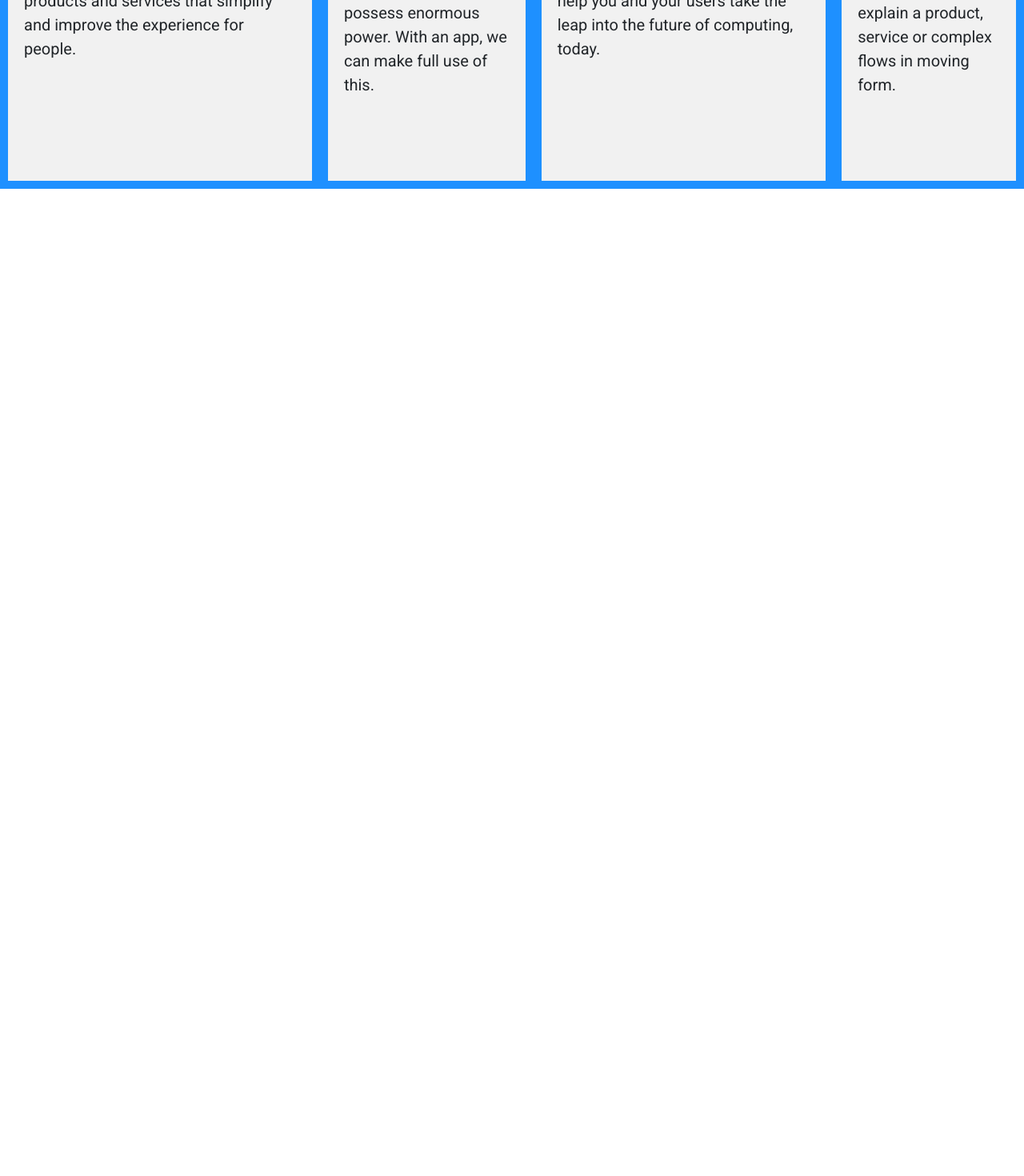
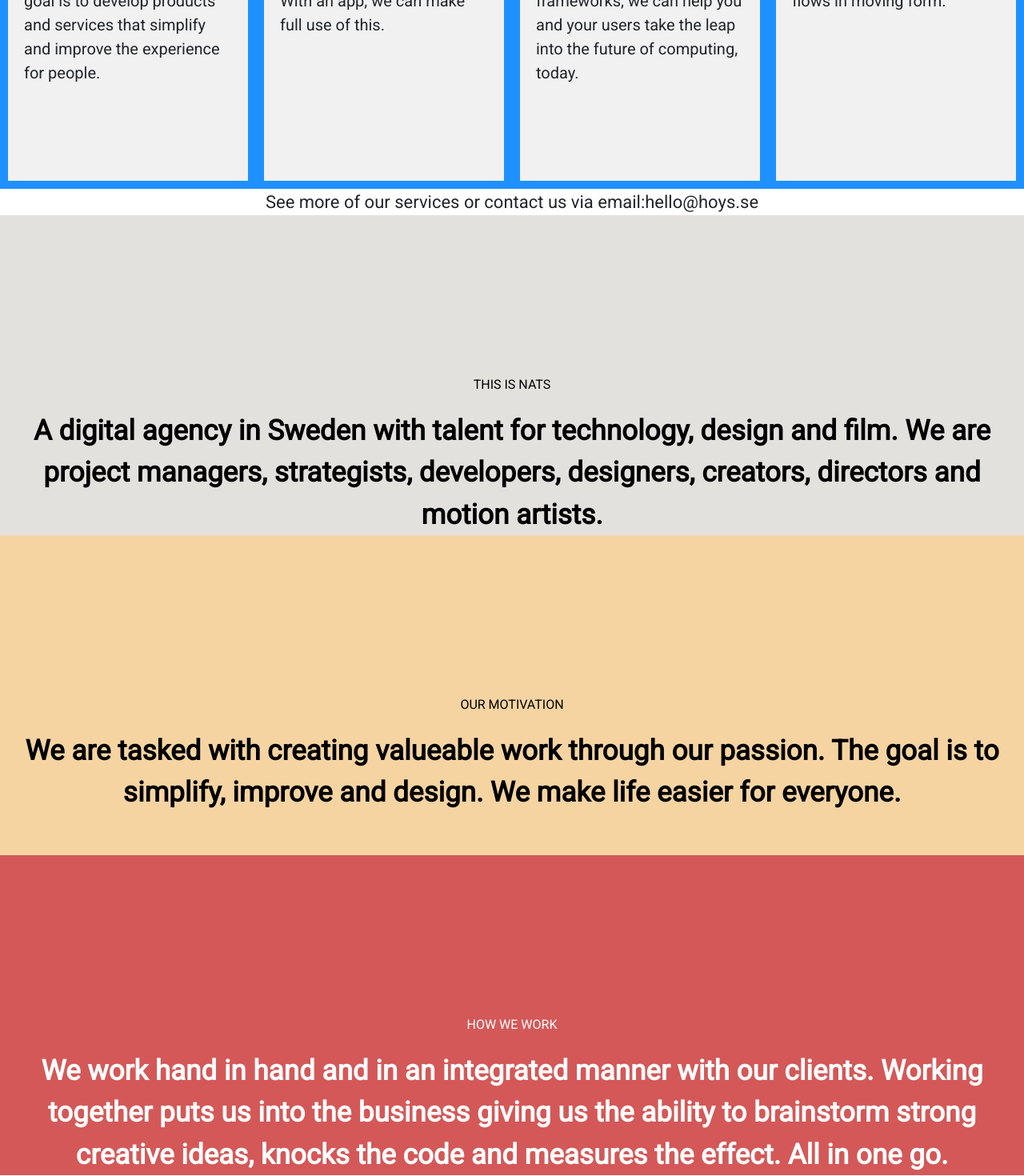
Before and after one commit to nataliemajadixon/digitalmarketing, a React (Create React App) app: page / in a window 1280 px wide. Shown: the part 1074-2544 px from the top of the page at 80% size. Before the commit the page ends 1310 px from the top, so only its background shows below. Built offline with nearby package versions, Linux system fonts and the light colour scheme; a web font is replaced by a local one.

Commit message:
new update

```diff
--- a/package.json
+++ b/package.json
@@ -7,6 +7,7 @@
     "@testing-library/react": "^13.4.0",
     "@testing-library/user-event": "^13.5.0",
     "bootstrap": "^5.2.3",
+    "bootstrap-icons": "^1.10.5",
     "react": "^18.2.0",
     "react-bootstrap": "^2.7.4",
     "react-dom": "^18.2.0",
--- a/src/components/Home/Home.css
+++ b/src/components/Home/Home.css
@@ -36,7 +36,10 @@
 .servicecon{
      font-family: 'Roboto', sans-serif;
     height: 50vh;
-    display: flex;
+    display: grid;
+  grid-auto-flow: column;
+  grid-auto-columns: 1fr;
+    /* display: flex; */
     background-color: DodgerBlue;
 
 }
@@ -46,6 +49,8 @@
     margin: 10px;
     padding: 20px;
     font-size: 30px;
+
+
   }
 
   .scontainershead{
@@ -57,3 +62,53 @@
   .scontainersmain{
     font-size: 20px;
   }
+
+  .sbottom{
+    text-align: center;
+    font-family: 'Roboto', sans-serif;
+    font-size: 22px;
+    font-weight: 500;
+  }
+
+
+
+  .nats{
+    height: 50vh;
+    background-color: rgb(227, 225, 222);
+    padding-top: 200px;
+    text-align: center;
+    color: black;
+    font-family: 'Roboto', sans-serif;
+
+  }
+
+  .motivation{
+    height: 50vh;
+    text-align: center;
+    padding-top: 200px;
+    background-color: rgb(246, 212, 162);
+    color: black;
+    font-family: 'Roboto', sans-serif;
+  }
+
+  .work{
+    height: 50vh;
+    text-align: center;
+    padding-top: 200px;
+    background-color: rgb(212, 88, 88);
+    color: white;
+    font-family: 'Roboto', sans-serif;
+
+  }
+
+  .homeheaders{
+    font-family: 'Roboto', sans-serif;
+    padding-bottom: 20px;
+  }
+
+.homebody{
+    font-size: 35px;
+    font-weight: 700;
+
+
+}
--- a/src/components/Home/Home.jsx
+++ b/src/components/Home/Home.jsx
@@ -21,7 +21,9 @@ const Home = () => {
     <section>
         <div className="servicecon">
 <div className='scontainers'>
+
     <div className='scontainershead'>UX design</div>
+
     <div className='scontainersmain'>
 UX design is about creating good user experiences. The goal is to develop products and services that simplify and improve the experience for people.
 </div>
@@ -44,7 +46,40 @@ When you need to explain a product, service or complex flows in moving form.
 </div>
 </div>
         </div>
+        <div className="sbottom">See more of our services or contact us via email:hello@hoys.se</div>
     </section>
+<section >
+    <div className="nats">
+        <div className="homeheaders">THIS IS NATS</div>
+        <div className="homebody">A digital agency in Sweden with talent for technology, design and film.
+             We are project managers, strategists, developers, designers, creators, directors
+             and motion artists.</div>
+    </div>
+</section>
+
+<section>
+    <div className="motivation">
+        <div className="homeheaders">OUR MOTIVATION</div>
+        <div className="homebody">
+        We are tasked with creating valueable work through our passion.
+        The goal is to simplify, improve and design.
+        We make life easier for everyone.
+        </div>
+    </div>
+</section>
+
+<section>
+    <div className="work">
+        <div className="homeheaders">HOW WE WORK</div>
+        <div className="homebody">We work hand in hand and in an integrated manner with our clients.
+             Working together puts us into the business giving us the ability to
+              brainstorm strong creative ideas,
+             knocks the code and measures the effect. All in one go.</div>
+    </div>
+</section>
+
+
+
     </>
     )
 }
```
Also changed, not shown: 1 other file (tests, documents, lock files or other folders).
